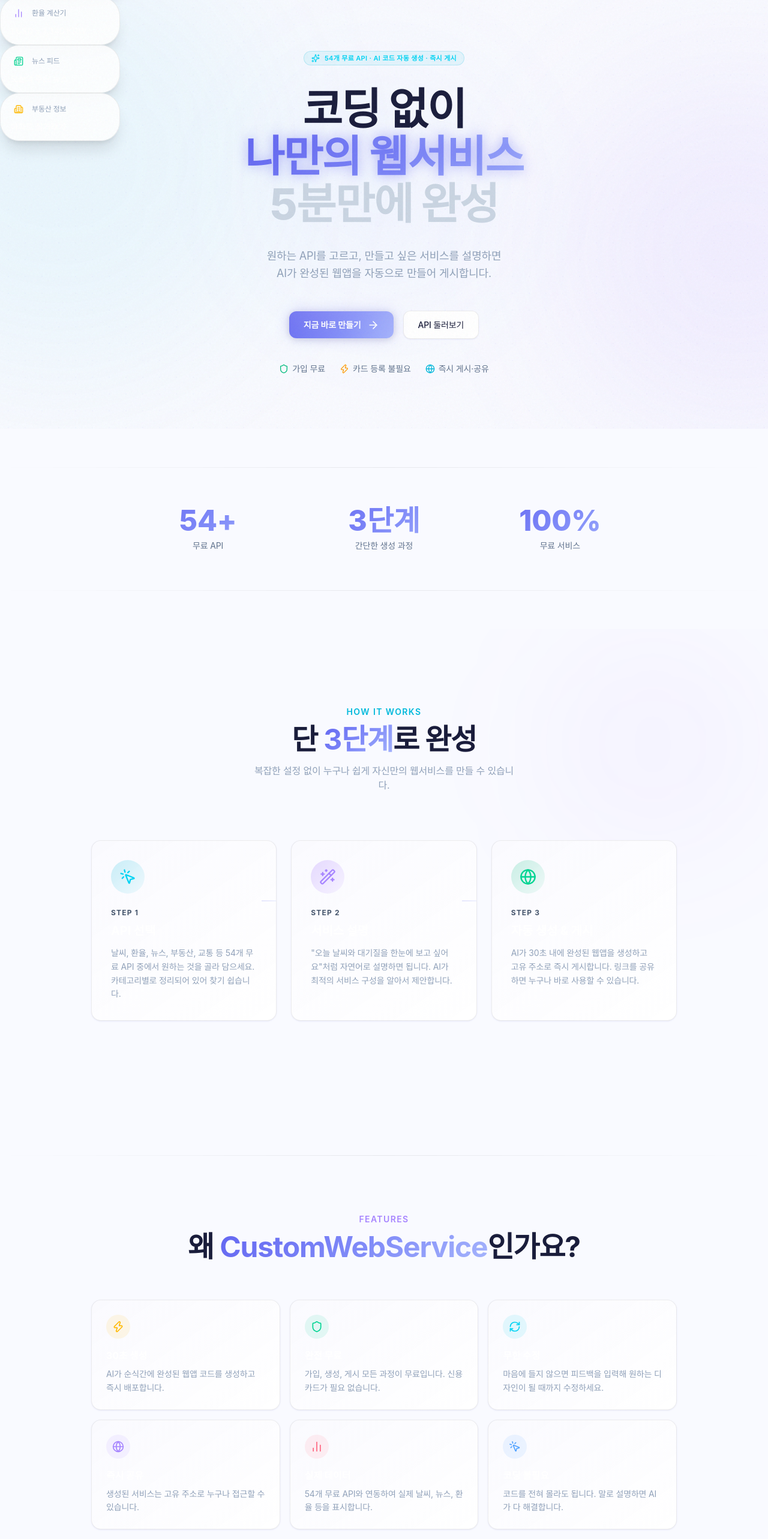
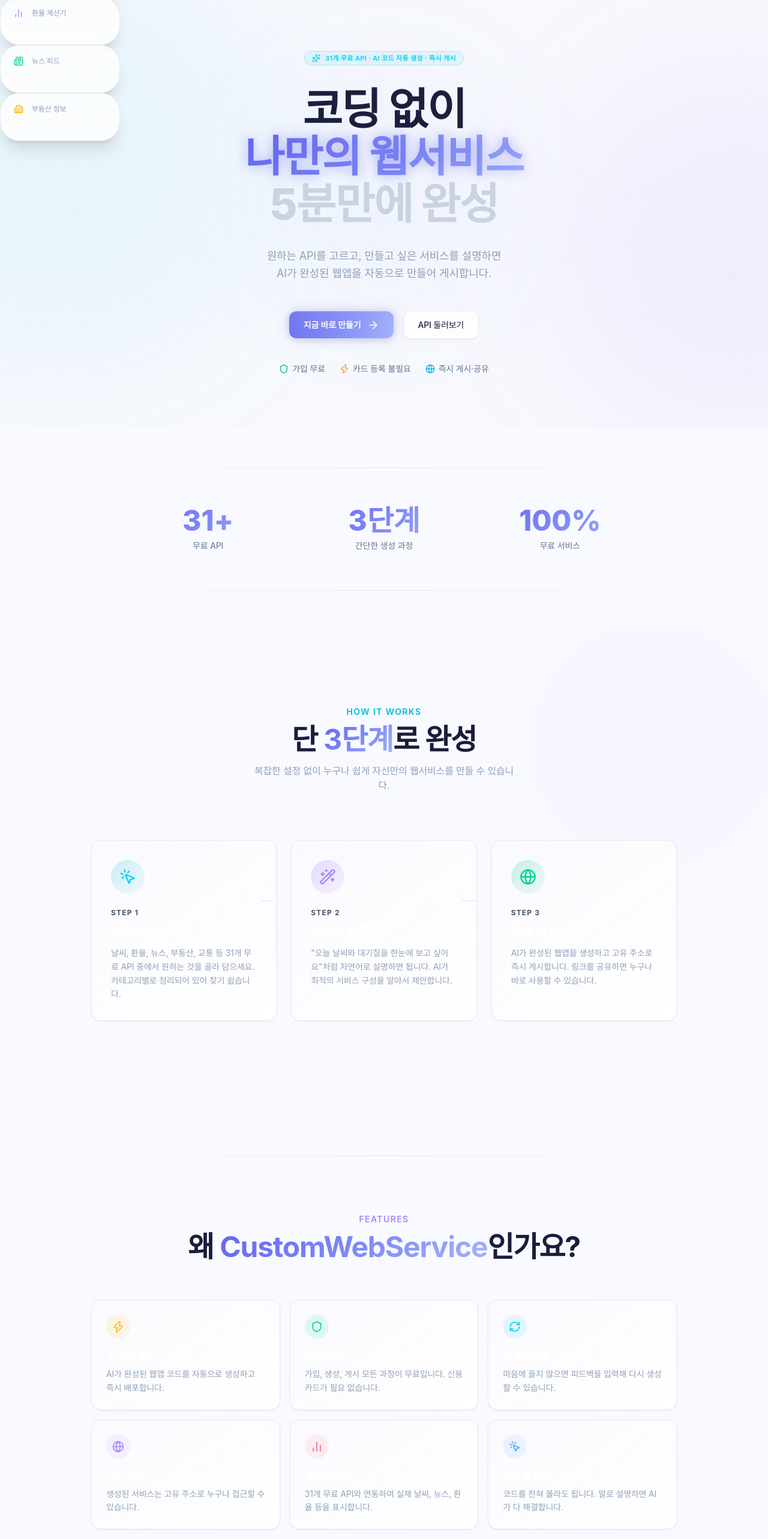
Before and after one commit to xzawed/CustomWebService, a Next.js app: page / in a window 1280 px wide. Shown: the part 85-2651 px from the top of the page at 60% size. Built offline with nearby package versions, Linux system fonts and the light colour scheme; a web font is replaced by a local one.

Commit message:
fix: 메인 페이지 사실 오류 수정 — API 수 54→31개, 30초 생성 문구 제거, 무한 수정→재생성 지원

```diff
--- a/src/app/page.tsx
+++ b/src/app/page.tsx
@@ -43,7 +43,7 @@
           <div className="animate-fade-in mb-8">
             <span className="badge inline-flex items-center gap-2 border border-cyan-500/20 bg-cyan-500/8 text-cyan-400">
               <Sparkles className="h-3.5 w-3.5" />
-              54개 무료 API · AI 코드 자동 생성 · 즉시 게시
+              31개 무료 API · AI 코드 자동 생성 · 즉시 게시
             </span>
           </div>
 
@@ -135,7 +135,7 @@
         <div className="mx-auto max-w-4xl px-6">
           <div className="grid grid-cols-3 gap-8 text-center">
             {[
-              { value: '54+', label: '무료 API' },
+              { value: '31+', label: '무료 API' },
               { value: '3단계', label: '간단한 생성 과정' },
               { value: '100%', label: '무료 서비스' },
             ].map((stat, i) => (
@@ -174,7 +174,7 @@
                 color: 'from-cyan-500/20 to-cyan-500/5',
                 iconColor: 'text-cyan-400',
                 title: 'API 선택',
-                description: '날씨, 환율, 뉴스, 부동산, 교통 등 54개 무료 API 중에서 원하는 것을 골라 담으세요. 카테고리별로 정리되어 있어 찾기 쉽습니다.',
+                description: '날씨, 환율, 뉴스, 부동산, 교통 등 31개 무료 API 중에서 원하는 것을 골라 담으세요. 카테고리별로 정리되어 있어 찾기 쉽습니다.',
               },
               {
                 step: 2,
@@ -190,7 +190,7 @@
                 color: 'from-emerald-500/20 to-emerald-500/5',
                 iconColor: 'text-emerald-400',
                 title: '자동 생성 & 게시',
-                description: 'AI가 30초 내에 완성된 웹앱을 생성하고 고유 주소로 즉시 게시합니다. 링크를 공유하면 누구나 바로 사용할 수 있습니다.',
+                description: 'AI가 완성된 웹앱을 생성하고 고유 주소로 즉시 게시합니다. 링크를 공유하면 누구나 바로 사용할 수 있습니다.',
               },
             ].map((item, i) => (
               <div
@@ -231,11 +231,11 @@
 
           <div className="mt-16 grid gap-4 sm:grid-cols-2 lg:grid-cols-3">
             {[
-              { icon: <Zap className="h-5 w-5" />, color: 'text-amber-400 bg-amber-400/10', title: '30초 생성', desc: 'AI가 순식간에 완성된 웹앱 코드를 생성하고 즉시 배포합니다.' },
+              { icon: <Zap className="h-5 w-5" />, color: 'text-amber-400 bg-amber-400/10', title: 'AI 자동 생성', desc: 'AI가 완성된 웹앱 코드를 자동으로 생성하고 즉시 배포합니다.' },
               { icon: <Shield className="h-5 w-5" />, color: 'text-emerald-400 bg-emerald-400/10', title: '완전 무료', desc: '가입, 생성, 게시 모든 과정이 무료입니다. 신용카드가 필요 없습니다.' },
-              { icon: <RefreshCw className="h-5 w-5" />, color: 'text-cyan-400 bg-cyan-400/10', title: '무한 수정', desc: '마음에 들지 않으면 피드백을 입력해 원하는 디자인이 될 때까지 수정하세요.' },
+              { icon: <RefreshCw className="h-5 w-5" />, color: 'text-cyan-400 bg-cyan-400/10', title: '재생성 지원', desc: '마음에 들지 않으면 피드백을 입력해 다시 생성할 수 있습니다.' },
               { icon: <Globe className="h-5 w-5" />, color: 'text-violet-400 bg-violet-400/10', title: '즉시 공유', desc: '생성된 서비스는 고유 주소로 누구나 접근할 수 있습니다.' },
-              { icon: <BarChart2 className="h-5 w-5" />, color: 'text-rose-400 bg-rose-400/10', title: '실제 데이터', desc: '54개 무료 API와 연동하여 실제 날씨, 뉴스, 환율 등을 표시합니다.' },
+              { icon: <BarChart2 className="h-5 w-5" />, color: 'text-rose-400 bg-rose-400/10', title: '실제 데이터', desc: '31개 무료 API와 연동하여 실제 날씨, 뉴스, 환율 등을 표시합니다.' },
               { icon: <MousePointerClick className="h-5 w-5" />, color: 'text-blue-400 bg-blue-400/10', title: '코딩 불필요', desc: '코드를 전혀 몰라도 됩니다. 말로 설명하면 AI가 다 해결합니다.' },
             ].map((f, i) => (
               <div key={i} className="card p-6">
```
